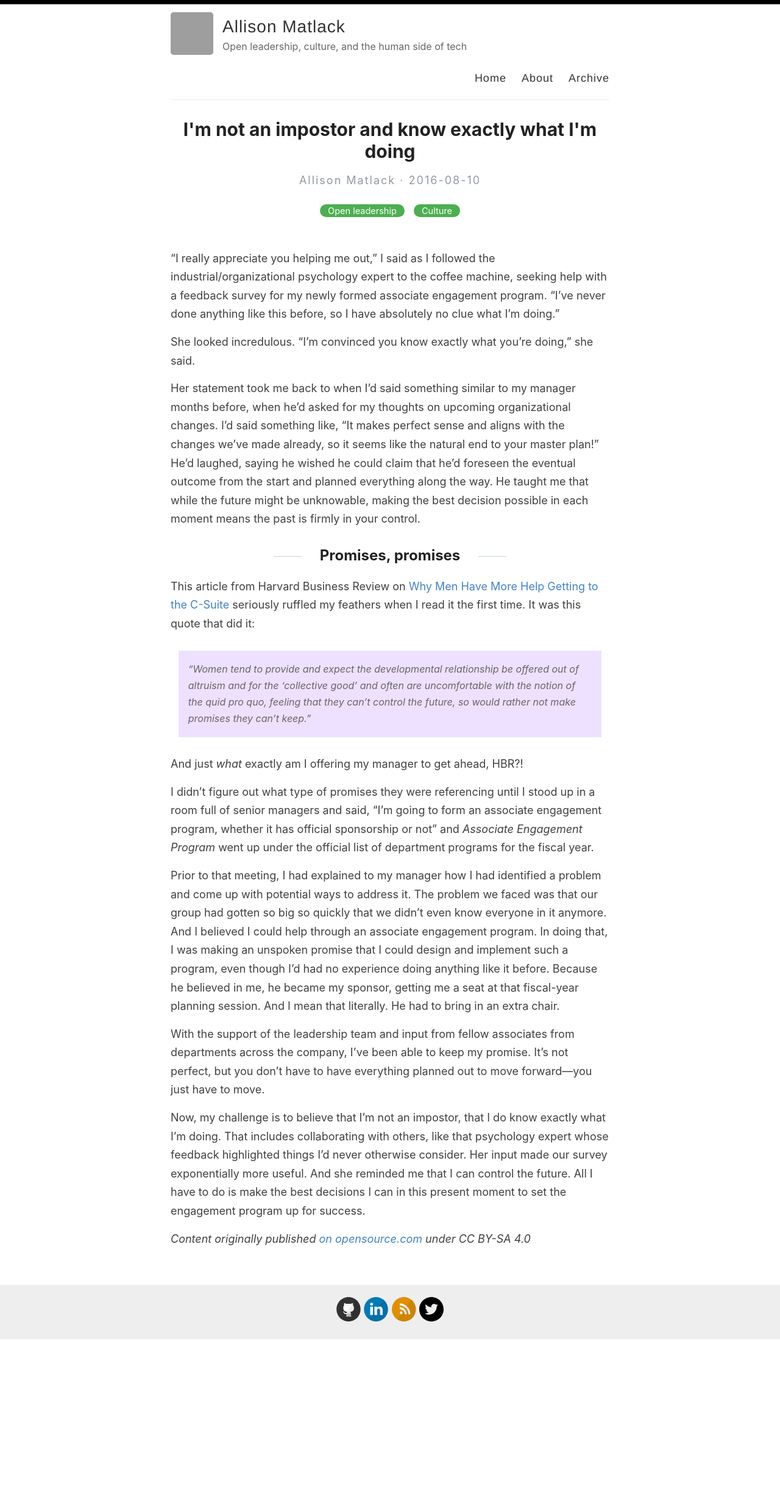
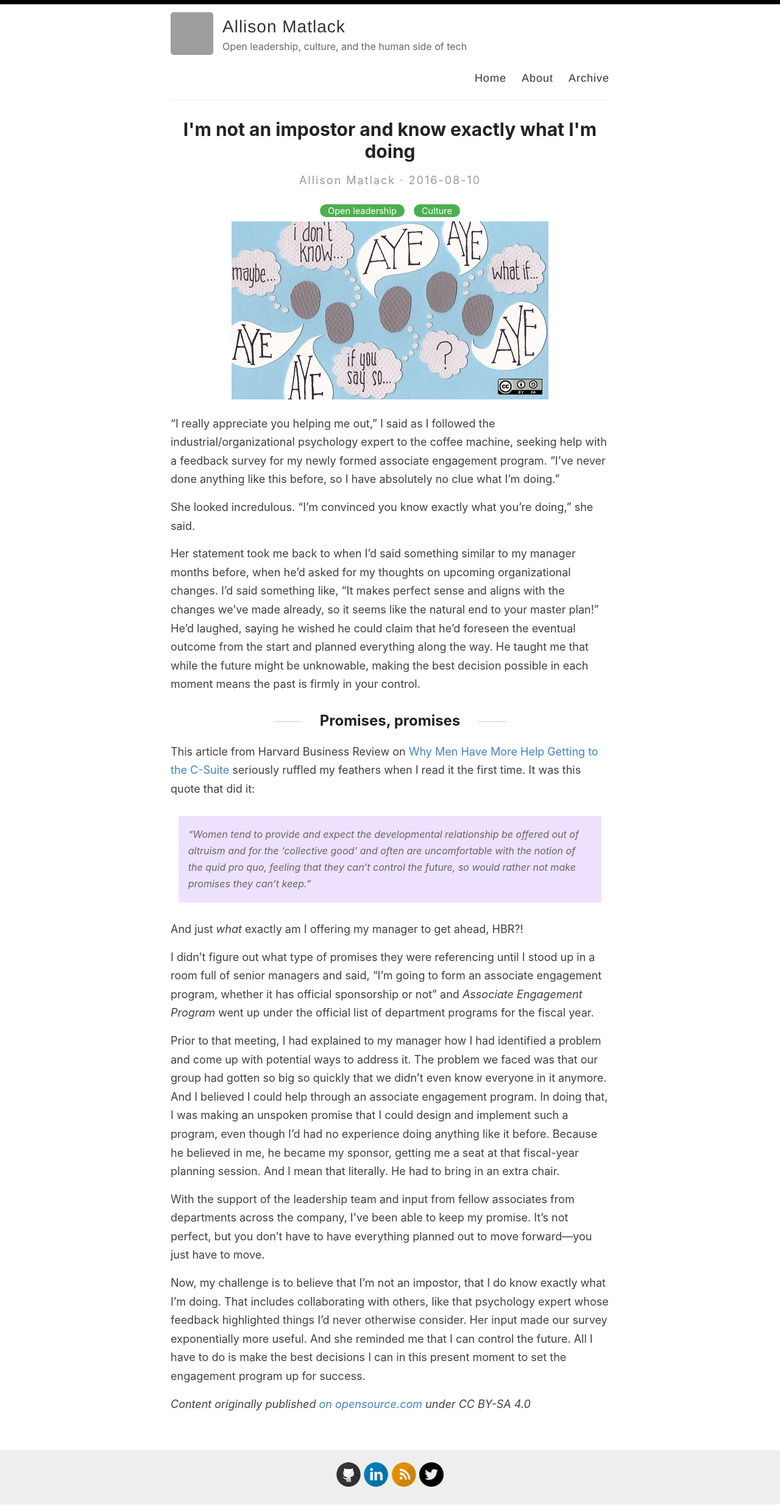
Before and after one commit to amatlack/amatlack.github.io, a Jekyll site: the page built from _posts/2016-08-10-impostor-syndrome-and-senior-managers.md, in a window 1280 px wide. Shown: the whole page at 61% size. Built offline with Jekyll 4.4.1, drawn with Linux system fonts in a browser that asks for light colours; before the commit the page ends 2197 px from its top, so only the background shows below that; grey boxes are pictures that could not be loaded.

Commit message:
fixing image I think

```diff
--- a/_layouts/post.html
+++ b/_layouts/post.html
@@ -24,7 +24,7 @@ layout: default
   </div>
 
   <div class="post_image">
-    <img src="{{ post.image | prepend: site.baseurl }}" alt="{{ post.title }}" title="{{ post.title }}" />
+    <img src="{{ page.image | prepend: site.baseurl }}" alt="{{ page.title }}" title="{{ page.title }}" />
   </div>
 
   <div class="entry">
```
